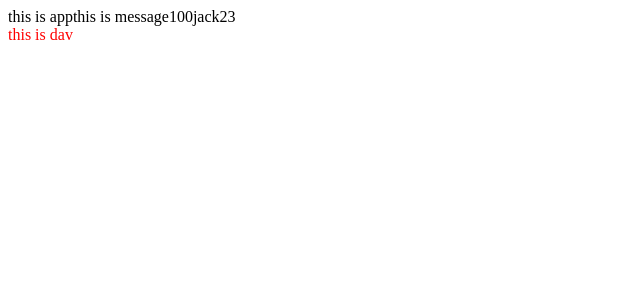
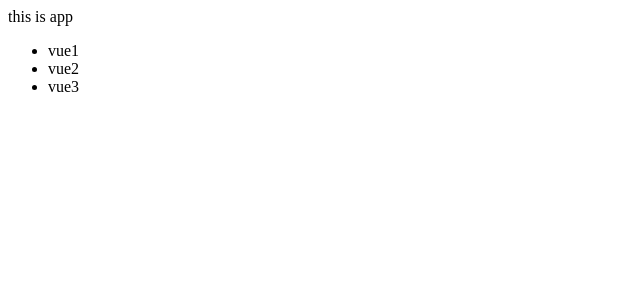
Before and after one commit to lan-sheng/react-basic, a React (Create React App) app: page / in a window 1280 px wide. Shown: the top 300 px of the page, without its empty margins (0-640 px from the left). Built offline with nearby package versions, Linux system fonts and the light colour scheme.

Commit message:
Jsx中实现列表渲染

```diff
--- a/src/App.js
+++ b/src/App.js
@@ -1,23 +1,15 @@
-const count = 100
-
-function geName() {
-  return 'jack'
-}
-
+const list = [
+  { id: 1001, name: 'vue1' },
+  { id: 1002, name: 'vue2' },
+  { id: 1003, name: 'vue3' },
+]
 function App() {
   return (
     <div className="App">
       this is app
-      {/* 使用引号传递字符串 */}
-      {'this is message'}
-      {/* 识别js变量 */}
-      {count}
-      {/* 函数调用 */}
-      {geName()}
-      {/* 方法调用 */}
-      {new Date().getDate()}
-      {/* 使用js对象 */}
-      <div style={{ color: 'red' }}>this is dav</div>
+      <ul>
+        {list.map(item => <li key={item.id}>{ item.name}</li>)}
+     </ul>
     </div>
   )
 }
```
